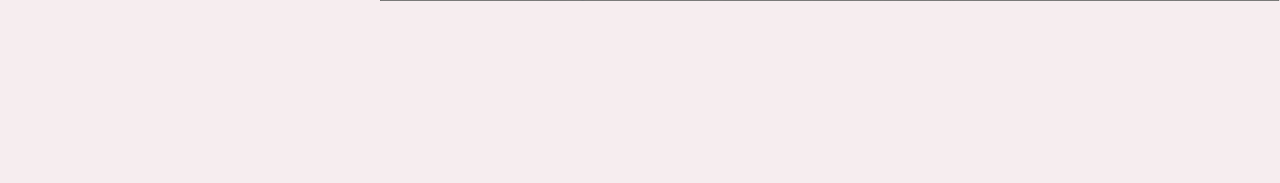
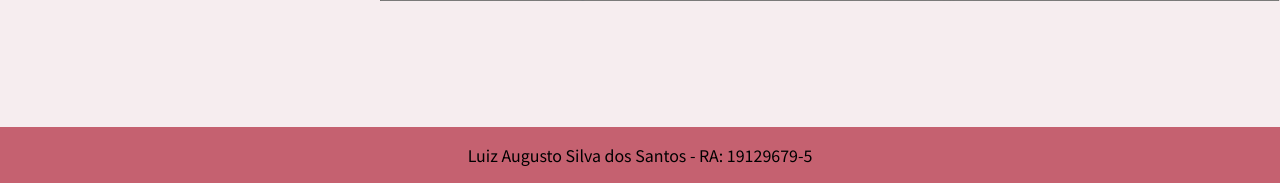
Before and after one commit to augustodia/19129679-5_LuizAugustoSilvaDosSantos, a PHP site: page / in a window 1280 px wide. Shown: the part 3399-3582 px from the top of the page. Before the commit the page ends 3400 px from the top, so only its background shows below. Run offline with PHP 8.4, Linux system fonts and the light colour scheme.

Commit message:
Adicionando Footer

```diff
--- a/css/style.css
+++ b/css/style.css
@@ -248,3 +248,13 @@ a {
   width: 30px;
   cursor: pointer;
 }
+
+
+/* FOOTER */
+
+.footer {
+  margin-top: 126px;
+  background-color: #C56170;
+  text-align: center;
+  padding: 16px 0;
+}
--- a/index.php
+++ b/index.php
@@ -13,3 +13,5 @@
 <?php include('./pages/quem_somos.php'); ?>
 
 <?php include('./pages/contato.php'); ?>
+
+<?php include('./pages/footer.php'); ?>
--- /dev/null
+++ b/pages/footer.php
@@ -0,0 +1,5 @@
+  <footer class="footer">
+    <p>Luiz Augusto Silva dos Santos - RA: 19129679-5</p>
+  </footer>
+</body>
+</html>
--- a/pages/quem_somos.php
+++ b/pages/quem_somos.php
@@ -1,4 +1,4 @@
-<section class="quem-somos container" id="quem-somos">
+<section class="quem-somos container" id="quem_somos">
   <h2 class="title">Quem Somos</h2>
   <div class="quem-somos-content">
     <div class="quem-somos-dados">
```
